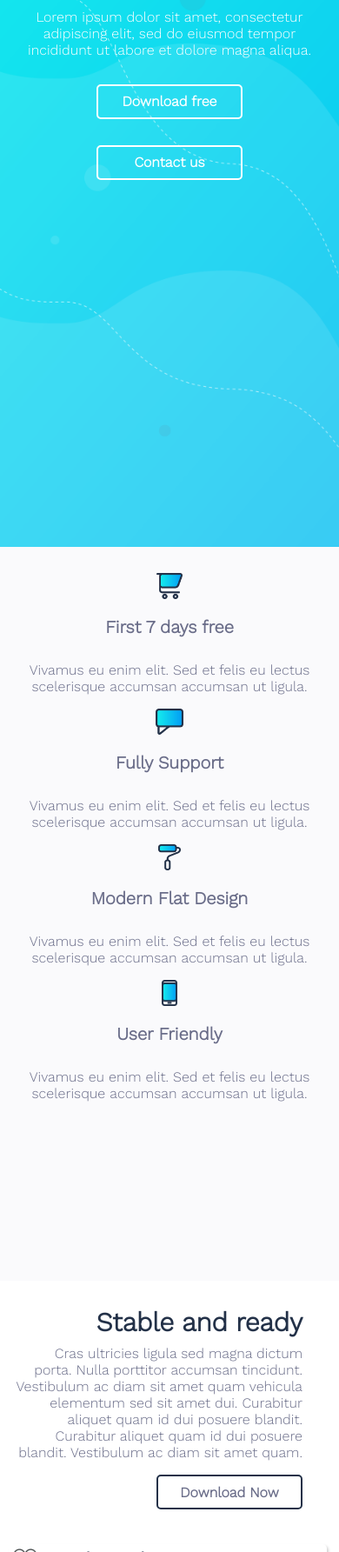
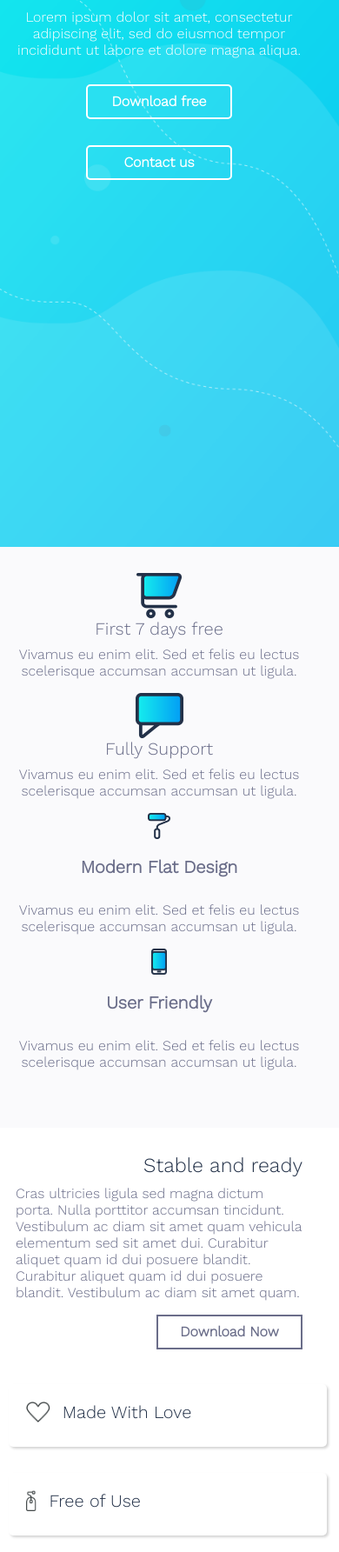
Before and after one commit to angelterziev196/vibo, a website built with webpack: page src/index.html in a window 390 px wide. Shown: the part 215-2000 px from the top of the page at 87% size. Built offline with nearby package versions, Linux system fonts and the light colour scheme.

Commit message:
changes over PR

```diff
--- a/src/components/download/download.scss
+++ b/src/components/download/download.scss
@@ -1,4 +1,4 @@
-@use '/src/styles/globals/utilities';
+@import '/src/styles/globals/utilities';
 @import '/src/styles/globals/variables';
 @import '/src/styles/globals/mixins';
 
@@ -11,15 +11,14 @@
             @include breakpoint(desktop) {
                 padding: 156px 65px 156px 130px;
             }
-            padding: 30px 30px;
+
+            padding: 30px;
             display: flex;
             flex-direction: column;
             align-items: end;
-            text-align: end;
+            justify-content: flex-end;
 
             h3 {
-                font-size: 30px;
-                font-weight: 600;
                 color: $downloadBlue;
             }
 
@@ -28,13 +27,8 @@
             }
 
             button {
-                height: 40px;
-                width: 168px;
-                border-radius: 5px;
-                border: solid $downloadBlue 2px;
                 background-color: $white;
                 color: $servicesGray;
-                font-weight: bold;
 
                 &:hover {
                     background-color: $buttonBackground;
@@ -46,7 +40,7 @@
         }
 
         &__perks {
-            margin: 10px 10px;
+            margin: 10px;
 
             @include breakpoint(desktop) {
                 padding: 100px 156px 70px 65px;
@@ -55,22 +49,19 @@
 
             &__perk {
                 border-radius: 5px;
-                padding: 5px 5px;
+                padding: 4px;
                 margin-bottom: 30px;
                 box-shadow: 2px 2px 3px $lightgrey;
+                padding: 20px;
 
-                @include breakpoint(desktop) {
-                    max-height: 40px;
-                    overflow: hidden;
+                p {
+                    display: none;
+                }
 
-                    &:hover {
-                        background-color: $buttonBackground;
-                        max-height: 150px;
-                        transition: max-height 1s;
-                        p {
-                            color: $downloadBlue;
-                        }
-                    }
+                &:hover {
+                    background-color: $buttonBackground;
+                    max-height: 200px;
+                    transition: background-color 1s, max-height 1s;
                 }
 
                 &__wrap {
@@ -86,8 +77,6 @@
 
             h5 {
                 padding-left: 14px;
-                font-size: 24px;
-                font-weight: 600;
                 color: $downloadBlue;
             }
 
--- a/src/components/header/header.html
+++ b/src/components/header/header.html
@@ -11,10 +11,10 @@
             </p>
 
             <div class="header__holder__buttons">
-                <button class="header__holder__buttons--download" type="button">
+                <button class="header__holder__buttons--download">
                     Download free
                 </button>
-                <button class="header__holder__buttons--contact" type="button">
+                <button class="header__holder__buttons--contact">
                     Contact us
                 </button>
             </div>
--- a/src/components/header/header.scss
+++ b/src/components/header/header.scss
@@ -1,9 +1,9 @@
-@use '/src/styles/globals/utilities';
+@import '/src/styles/globals/utilities';
 @import '/src/styles/globals/variables';
 @import '/src/styles/globals/mixins';
 
 .header {
-    height: 100vh;
+    min-height: 100vh;
     background-image: url('/src/images/header/header-background.png');
     background-repeat: no-repeat;
     background-size: cover;
@@ -30,7 +30,6 @@
         display: none;
 
         @include breakpoint(desktop) {
-            // display: none;
             display: initial;
             max-width: 450px;
         }
@@ -45,7 +44,6 @@
         flex-direction: column;
         align-items: center;
         text-align: center;
-        font-family: $sansSerif;
         color: $white;
 
         &__title {
@@ -61,11 +59,6 @@
             display: flex;
             flex-direction: column;
             align-items: center;
-
-            // @include breakpoint(desktop) {
-            //     display: block;
-            //     margin-bottom: 30px;
-            // }
 
             @include breakpoint(tablet) {
                 display: block;
@@ -92,7 +85,6 @@
                 border: solid $white 2px;
                 background-color: transparent;
                 color: $white;
-                font-weight: bold;
 
                 &:hover {
                     background-color: $white;
--- a/src/components/navbar/navbar.html
+++ b/src/components/navbar/navbar.html
@@ -1,19 +1,17 @@
 <nav class="navigation">
     <div class="navigation__holder">
-        <img
-            href="#"
-            class="navigation__holder__logo"
-            src="/src/images/navbar/swc-banner.jpg.png"
-            alt="logo"
-        />
+        <a href="#">
+            <img
+                class="navigation__holder__logo"
+                src="/src/images/navbar/swc-banner.png"
+                alt="logo"
+            />
+        </a>
 
         <ul class="navigation__holder__list">
             <li><a href="#">Home</a></li>
-
             <li><a href="#">About</a></li>
-
             <li><a href="#">App</a></li>
-
             <li><a href="#">Info</a></li>
         </ul>
     </div>
--- a/src/components/navbar/navbar.scss
+++ b/src/components/navbar/navbar.scss
@@ -11,19 +11,11 @@
         display: flex;
         align-items: center;
         justify-content: space-between;
-        // @include breakpoint(desktop) {
-        //     width: 100%;
-        //     position: fixed;
-        //     display: flex;
-        //     flex-direction: row;
-        //     justify-content: space-between;
-        // }
 
         &__logo {
             width: 100px;
             height: 40px;
             margin: 20px 50px;
-            cursor: pointer;
         }
 
         a {
@@ -41,7 +33,6 @@
             flex-direction: column;
             background-image: url('/src/images/header/header-background.png');
 
-            // flex-direction: row;
             width: 100%;
             height: 100%;
             transform: translateY(calc(-100% - 60px));
@@ -49,14 +40,9 @@
 
             margin: 0;
             list-style: none;
-            // padding: 10px 20px;
 
             &--open {
                 transform: translateY(0px);
-            }
-
-            @include breakpoint(tablet) {
-                // display: none;
             }
 
             @include breakpoint(desktop) {
--- a/src/components/services/services.html
+++ b/src/components/services/services.html
@@ -28,7 +28,7 @@
         </div>
 
         <div class="col-lg-4 services__holder__services">
-            <div class="services__holder__services--service">
+            <div class="services__holder__services__service">
                 <img src="/src/images/services/design-icon.png" alt="design" />
                 <h5>Modern Flat Design</h5>
                 <p>
@@ -37,7 +37,7 @@
                 </p>
             </div>
 
-            <div class="services__holder__services--service">
+            <div class="services__holder__services__service">
                 <img src="/src/images/services/phone-icon.png" alt="phone" />
                 <h5>User Friendly</h5>
                 <p>
--- a/src/components/services/services.scss
+++ b/src/components/services/services.scss
@@ -1,10 +1,10 @@
-@use '/src/styles/globals/utilities';
+@import '/src/styles/globals/utilities';
 @import '/src/styles/globals/variables';
 @import '/src/styles/globals/mixins';
 
 .services {
     background-image: url('/src/images/services/services-background.png');
-    height: 100vh;
+    padding-bottom: 50px;
 
     &__holder {
         padding-top: 30px;
@@ -30,7 +30,6 @@
             flex-direction: column;
             align-items: center;
             text-align: center;
-            font-family: $sansSerif;
             padding: 0;
             color: $servicesGray;
 
@@ -42,7 +41,7 @@
                 }
             }
 
-            &--service {
+            &__service {
                 background-color: transparent;
 
                 @include breakpoint(desktop) {
--- a/src/index.js
+++ b/src/index.js
@@ -6,19 +6,17 @@ class Burger {
     openMenuFlag = false;
 
     constructor() {
-        this.burgerMenu.addEventListener('click', () => {
-            this._burgerAnimation();
-            this._toggleMenu();
-        });
+        this._click();
     }
 
-    _burgerAnimation() {
-        this.burgerMenu.classList.toggle('menu__btn--open');
-    }
+    _click() {
+        this.burgerMenu.addEventListener('click', () => {
+            this.burgerMenu.classList.toggle('menu__btn--open');
 
-    _toggleMenu() {
-        this.navHolderList.classList.toggle('navigation__holder__list--open');
-        this.openMenuFlag = true;
+            this.navHolderList.classList.toggle(
+                'navigation__holder__list--open',
+            );
+        });
     }
 }
 
--- /dev/null
+++ b/src/styles/globals/_buttons.scss
@@ -0,0 +1,7 @@
+button {
+    height: 40px;
+    width: 168px;
+    border-radius: 5px;
+    font-weight: 800;
+    border: 2px solid;
+}
--- a/src/styles/globals/_font.scss
+++ /dev/null
@@ -1 +0,0 @@
-@import url('https://fonts.googleapis.com/css2?family=Work+Sans:wght@300&display=swap');
--- a/src/styles/globals/_global.scss
+++ b/src/styles/globals/_global.scss
@@ -1 +1,9 @@
-@use 'variables';
+@import 'variables';
+
+.header__holder {
+    font-family: $sansSerif;
+}
+
+.services__holder__services {
+    font-family: $sansSerif;
+}
--- /dev/null
+++ b/src/styles/globals/_typography.scss
@@ -0,0 +1,25 @@
+@import url('https://fonts.googleapis.com/css2?family=Work+Sans:wght@300&display=swap');
+@import './variables';
+@import './buttons';
+
+h2 {
+    font-family: $sansSerif;
+    font-weight: 600;
+}
+
+h3 {
+    font-family: $sansSerif;
+    font-size: 30px;
+    font-weight: 1000;
+}
+
+h5 {
+    font-family: $sansSerif;
+    font-weight: 600;
+    font-size: 24px;
+}
+
+p {
+    font-family: $sansSerif;
+    margin: 0;
+}
--- a/src/styles/globals/_utilities.scss
+++ b/src/styles/globals/_utilities.scss
@@ -2,7 +2,8 @@
 @import '~bootstrap/scss/functions';
 @import '~bootstrap/scss/variables';
 @import '~bootstrap/scss/mixins';
-
+@import './typography';
+@import './global';
 // Optional
 @import '~bootstrap/scss/reboot';
 @import '~bootstrap/scss/type';
--- a/src/styles/globals/_variables.scss
+++ b/src/styles/globals/_variables.scss
@@ -1,10 +1,8 @@
-@import './font';
-
 $sansSerif: 'Work Sans', sans-serif;
-
 $white: #ffffff;
 $black: black;
 $lightgrey: lightgrey;
 $servicesGray: #6a6d89;
 $downloadBlue: #233148;
 $buttonBackground: #33d2fd;
+$hamburgerColor: rgba(255, 101, 47, 0.2);
--- a/src/styles/index.scss
+++ b/src/styles/index.scss
@@ -1,5 +1,5 @@
-@use '../components/navbar/navbar.scss';
-@use '../components/navbar/hamburger.scss';
-@use '../components/header/header.scss';
-@use '../components/services/services.scss';
-@use '../components/download/download.scss';
+@import '../components/navbar/navbar.scss';
+@import '../components/navbar/hamburger.scss';
+@import '../components/header/header.scss';
+@import '../components/services/services.scss';
+@import '../components/download/download.scss';
```
Also changed, not shown: src/components/download/download.html (+4 -4 lines), src/components/navbar/hamburger.scss (+11 -10 lines), src/images/navbar/swc-banner.png (renamed from src/images/navbar/swc-banner.jpg.png).
